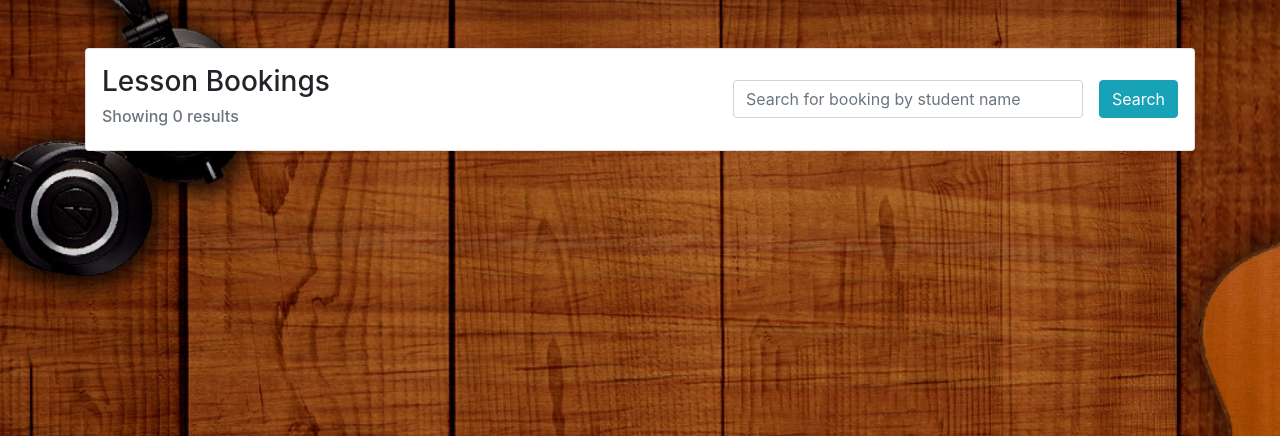
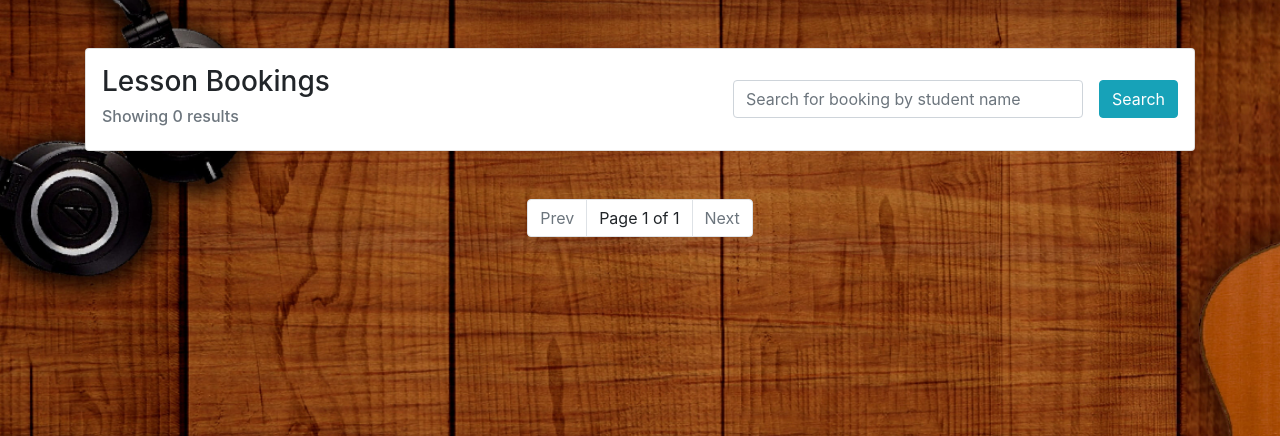
Before and after one commit to DMY2003/MSMS, a Django app: page /administrator/lessons in a window 1280 px wide. Shown: the part 56-492 px from the top of the page. Run offline with Django 4.2, Linux system fonts and the light colour scheme; data that the repository does not hold is empty; parts of the project's set-up code (start-up, migrations or seed data) failed here and were passed over; some libraries are stand-ins or nearby versions.

Commit message:
Adds functionality to pagination partial

```diff
--- a/lessons/templates/admin_lessons.html
+++ b/lessons/templates/admin_lessons.html
@@ -39,6 +39,7 @@
             {% include 'partials/admin_lesson_card.html' with lesson=lesson %}
         {% endfor %}
     </div>
+    {% include 'partials/pagination.html' with page=lessons %}
 
 </div>
 
--- a/lessons/templates/partials/pagination.html
+++ b/lessons/templates/partials/pagination.html
@@ -1,15 +1,28 @@
-<nav aria-label="...">
+<nav aria-label="..." class="my-4 d-flex justify-content-center">
     <ul class="pagination">
-      <li class="page-item disabled">
-        <a class="page-link" href="#" tabindex="-1" aria-disabled="true">Previous</a>
-      </li>
-      <li class="page-item"><a class="page-link" href="#">1</a></li>
-      <li class="page-item active" aria-current="page">
-        <a class="page-link" href="#">2</a>
-      </li>
-      <li class="page-item"><a class="page-link" href="#">3</a></li>
-      <li class="page-item">
-        <a class="page-link" href="#">Next</a>
-      </li>
+        {% if page.has_previous %}
+            <li class="page-item">
+                <a class="page-link" href="?page={{page.previous_page_number}}" aria-disabled="true">Prev</a>
+            </li>
+        {% else %}
+            <li class="page-item disabled">
+                <a class="page-link" aria-disabled="true">Prev</a>
+            </li>
+        {% endif %}
+
+
+        <li class="page-item" aria-current="page">
+            <a class="page-link">Page {{ page.number }} of {{ page.paginator.num_pages }}</a>
+        </li>
+
+        {% if page.has_next %}
+            <li class="page-item">
+                <a class="page-link" href="?page={{page.next_page_number}}" aria-disabled="true">Next</a>
+            </li>
+        {% else %}
+            <li class="page-item disabled">
+                <a class="page-link" aria-disabled="true">Next</a>
+            </li>
+        {% endif %}
     </ul>
 </nav>
```
